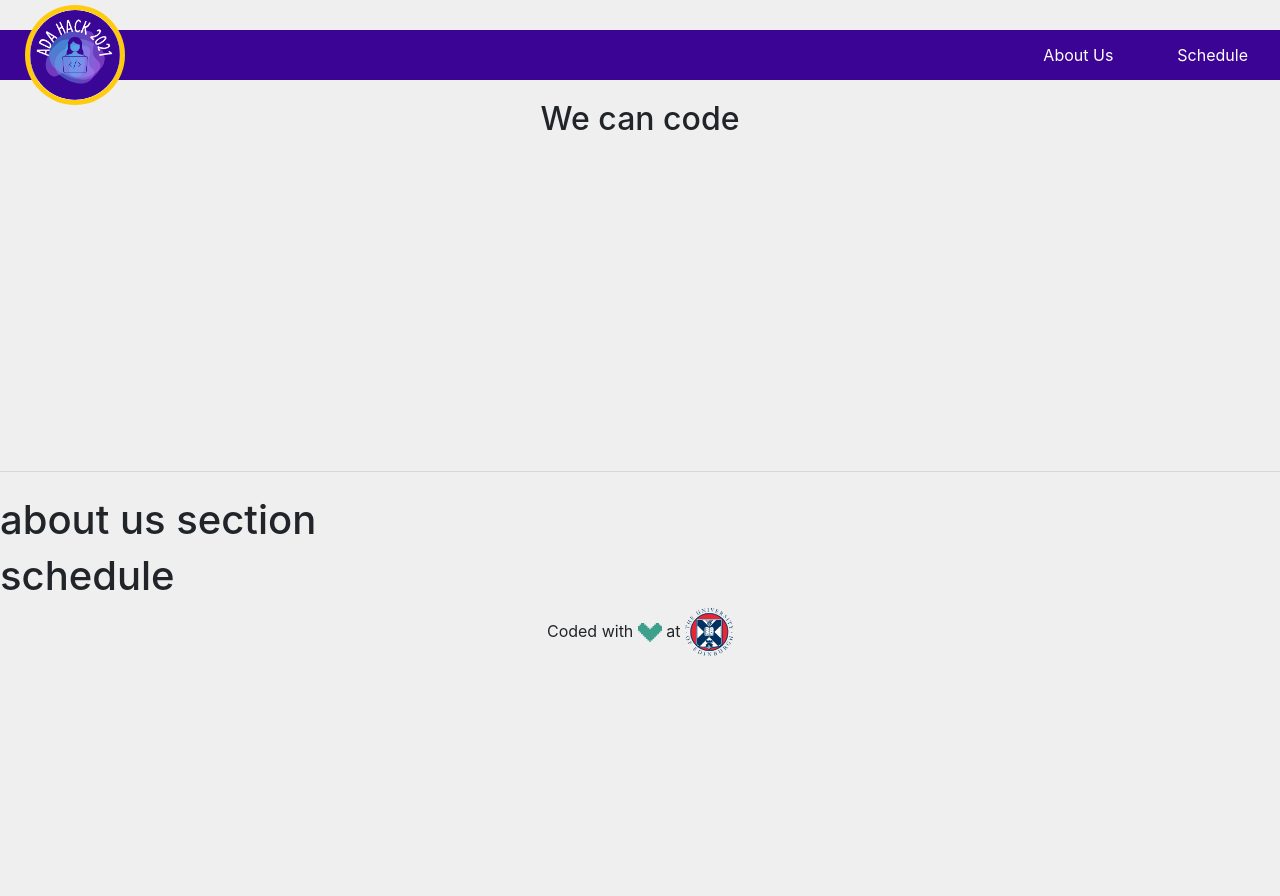
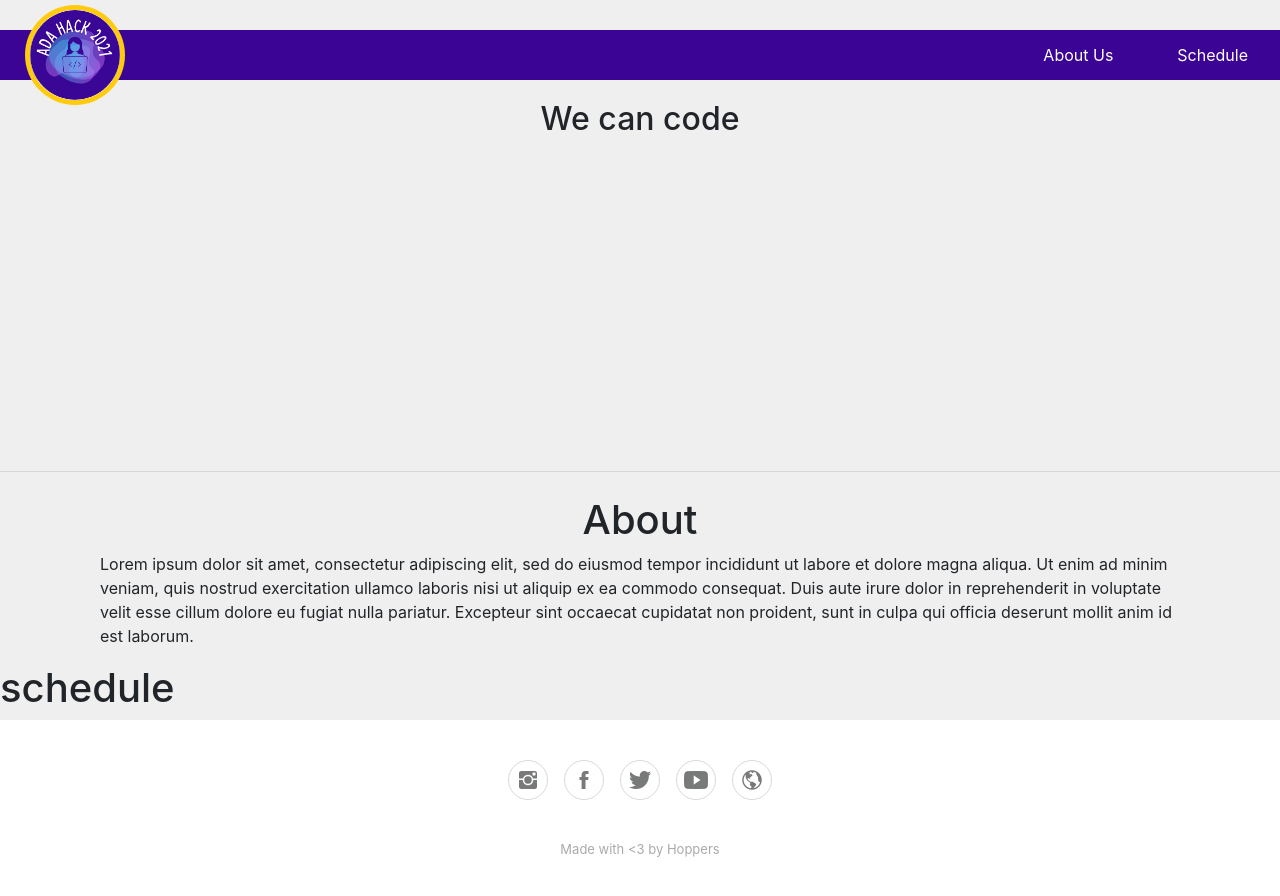
Before and after one commit to edinburgh-hoppers/adahack24, a Jekyll site: the page built from _pages/index.html, in a window 1280 px wide and 900 px high, scrolled down 331 px. Shown: the top 896 px of the window. Built offline with Jekyll 4.4.1, drawn with Linux system fonts in a browser that asks for light colours; before the commit the page ends 1003 px from its top, so only the background shows below that.

Commit message:
Footer and about draft

```diff
--- a/_includes/about-us.html
+++ b/_includes/about-us.html
@@ -1,4 +1,6 @@
+<meta name="viewport" content="width=device-width, initial-scale=1.0, maximum-scale=1.0, user-scalable=0">
 
-<div>
-    <h1>about us section</h1>
+<div class="about">
+    <h1>About</h1>
+    <p>Lorem ipsum dolor sit amet, consectetur adipiscing elit, sed do eiusmod tempor incididunt ut labore et dolore magna aliqua. Ut enim ad minim veniam, quis nostrud exercitation ullamco laboris nisi ut aliquip ex ea commodo consequat. Duis aute irure dolor in reprehenderit in voluptate velit esse cillum dolore eu fugiat nulla pariatur. Excepteur sint occaecat cupidatat non proident, sunt in culpa qui officia deserunt mollit anim id est laborum.</p>
 </div>
--- a/_includes/footer.html
+++ b/_includes/footer.html
@@ -1,5 +1,5 @@
 
-
+<!--
 <p class="text-center mb-3">
   Coded with
   <img src="/assets/img/heart.png" alt="love" style="width: 1.5em;">
@@ -7,5 +7,20 @@
   <img src="/assets/img/inf-logo.png" alt="The University of Edinburgh" style="width: 3em;">
 </p>
 
+{% include scripts.html %}
+-->
 
-{% include scripts.html %}
+<head>
+	<meta charset="utf-8">
+    <meta name="viewport" content="width=device-width, initial-scale=1.0">
+    <link rel="stylesheet" href="https://cdnjs.cloudflare.com/ajax/libs/ionicons/2.0.1/css/ionicons.min.css">
+</head>
+
+<section id="footer">
+	<div class="footer">
+        <footer>
+            <div class="social"><a href="#"><i class="icon ion-social-instagram"></i></a><a href="#"><i class="icon ion-social-facebook"></i></a><a href="#"><i class="icon ion-social-twitter"></i></a><a href="#"><i class="icon ion-social-youtube"></i></a><a href="#"><i class="icon ion-android-globe"></i></a></div>
+            <p class="copyright">Made with <3 by Hoppers</p>
+        </footer>
+    </div>
+</section>
--- a/assets/css/style.scss
+++ b/assets/css/style.scss
@@ -43,7 +43,6 @@ nav{
     box-shadow: 0px 0px 0px 5px $sunglow;
   }
 
-
   // .circle{
   //   background-color: $light-cyan;
   //   width: 100vw;
@@ -53,9 +52,55 @@ nav{
   // }
 }
 
+.about h1{
+  text-align: center;
+}
+
+.about p{
+  margin-right: 100px;
+  margin-left: 100px;
+}
+
 .hero-section{
   height: 80vh;
   width: 100%;
   display: grid;
   place-content: center;
 }
+
+.footer{
+  padding:40px 0;
+  background-color:#ffffff;
+  color:#4b4c4d;
+}
+
+.footer .social {
+  text-align:center;
+  padding-bottom:25px;
+}
+
+.footer .social > a {
+  font-size:24px;
+  width:40px;
+  height:40px;
+  line-height:40px;
+  display:inline-block;
+  text-align:center;
+  border-radius:50%;
+  border:1px solid #ccc;
+  margin:0 8px;
+  color:inherit;
+  opacity:0.75;
+}
+
+.footer .social > a:hover {
+  opacity:0.9;
+}
+
+.footer .copyright {
+  margin-top:15px;
+  text-align:center;
+  font-size:13px;
+  color:#aaa;
+  margin-bottom:0;
+}
```
Also changed, not shown: Gemfile.lock.
